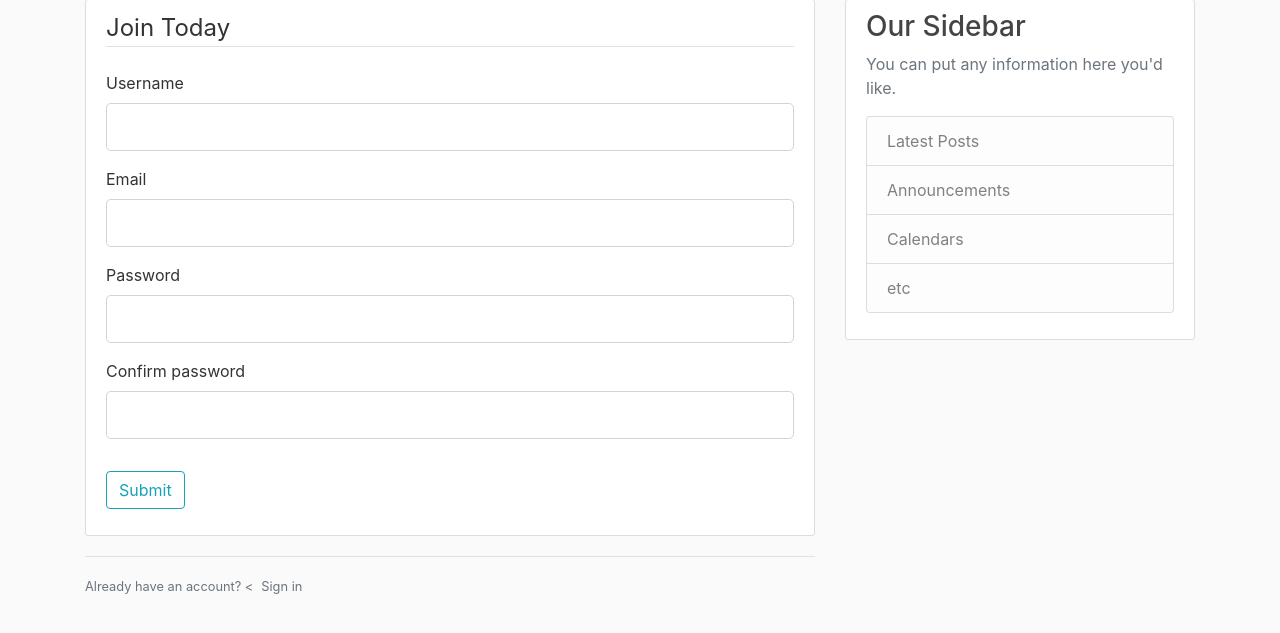
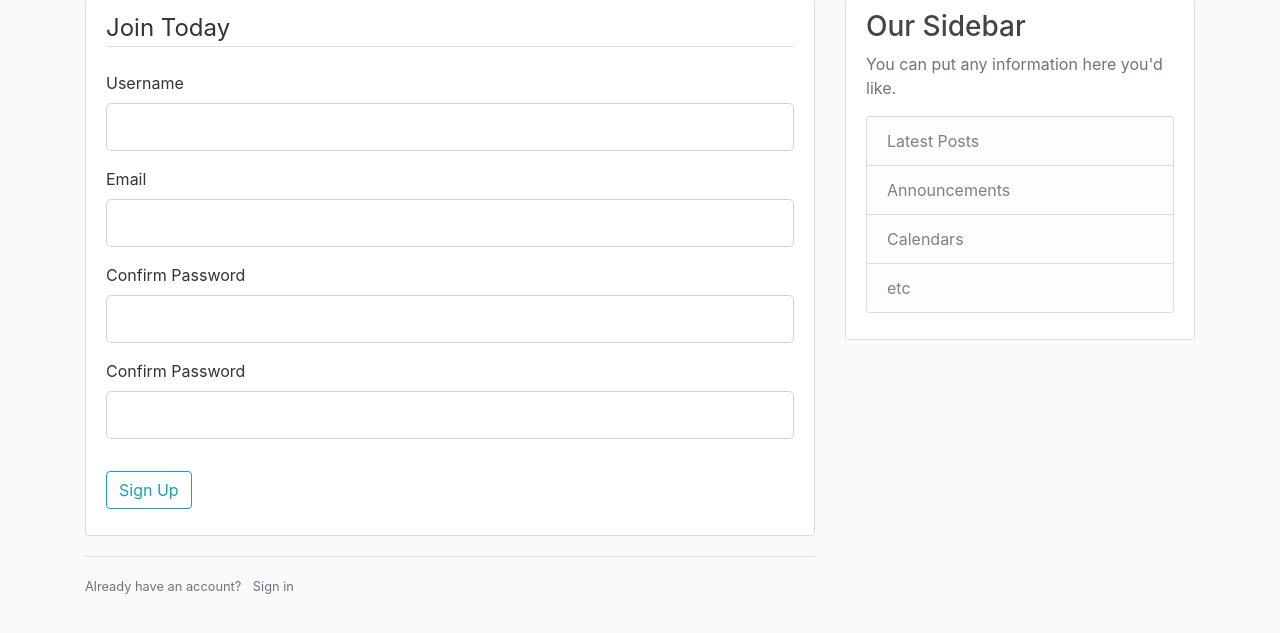
Before and after one commit to ShaqeelGamieldien/Projects, a Flask app: template templates/register.html in a window 1280 px wide. Shown: the part 81-714 px from the top of the page. Run offline with Flask 3, Linux system fonts and the light colour scheme; the template is opened without the code that fills it: values that come from a table or form of the project are taken from there, most other values are stand-ins (such as "Sample title", 1, 10 or a date in 2020); form fields are guessed from the names that the template uses; parts of the project's set-up code (start-up, migrations or seed data) failed here and were passed over; some libraries are stand-ins or nearby versions.

Commit message:
Formatting and imported Email Validation

```diff
--- a/FlaskBlog.py
+++ b/FlaskBlog.py
@@ -1,9 +1,9 @@
 from flask import Flask, render_template, url_for
 from forms import RegistrationForm, LoginForm
-app.config['SECRET_KEY'] = '40bfaaf7cf15c237128ef5ae12c62e85'
+
 
 app = Flask(__name__)
-
+app.config['SECRET_KEY'] = '40bfaaf7cf15c237128ef5ae12c62e85'
 posts = [
  {
   'author' : 'Asura Samsara',
--- a/templates/register.html
+++ b/templates/register.html
@@ -32,7 +32,7 @@
     </div>
     <div class="border-top pt-3">
       <small class="text-muted">
-        Already have an account? <<a class="ml-2" href"{{url_for('login')}}">Sign in</a>
+        Already have an account? <a class="ml-2" href"{{url_for('login')}}">Sign in</a>
       </small>
     </div>
 {% endblock content %}
```
Also changed, not shown: forms.py (+7 -6 lines).
